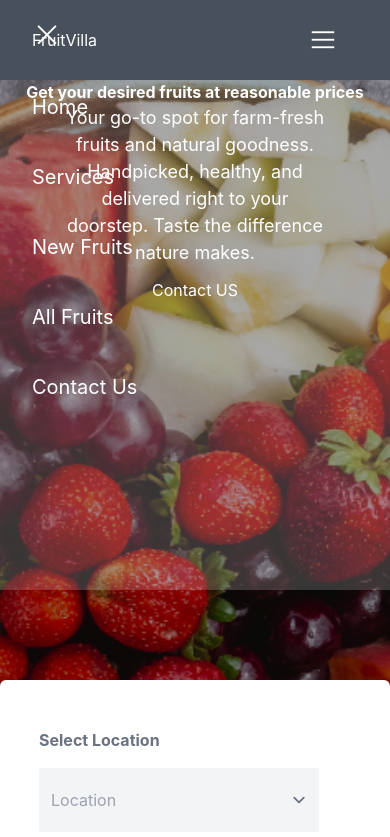
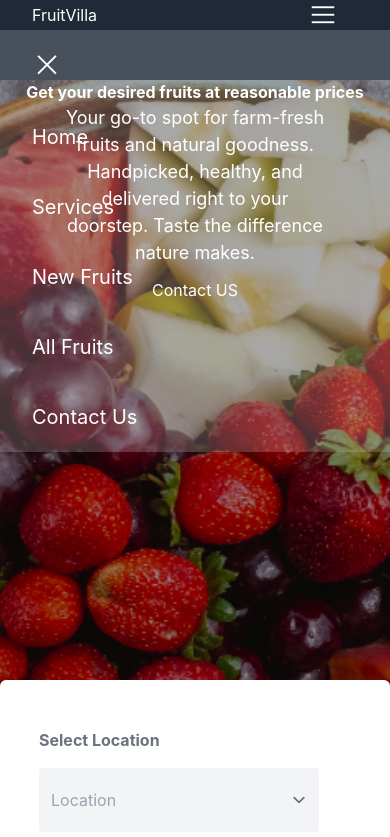
Before and after one commit to Barokah001/FruitVilla, a plain HTML site: page index.html in a window 390 px wide. Both pictures are taken after a click on the item 323 px from the left and 40 px from the top of the page. Shown: the top 837 px of the page. Drawn offline with nearby package versions, Linux system fonts and the light colour scheme.

Commit message:
removed the fixed property of the menu sidebar

```diff
--- a/index.html
+++ b/index.html
@@ -64,7 +64,7 @@
 
       <!-- MOBILE VIEW -->
         <div
-          class="sidebar hidden flex flex-col justify-start items-start h-[590px] w-[100%] md:w-[250px] text-white backdrop-blur-[8px] fixed top-0 right-0 z-999 px-8 md:px-15"
+          class="sidebar hidden flex flex-col justify-start items-start h-[590px] w-[100%] md:w-[250px] text-white backdrop-blur-[8px] top-0 right-0 z-999 px-8 md:px-15"
           style="background: rgba(255, 255, 255, 0.185);"
         >
           <div  onclick=hideSidebar() class="py-5">
```
